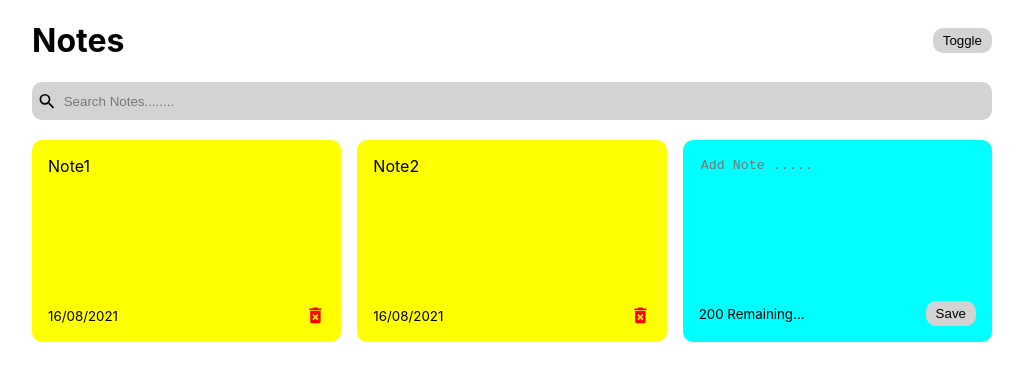
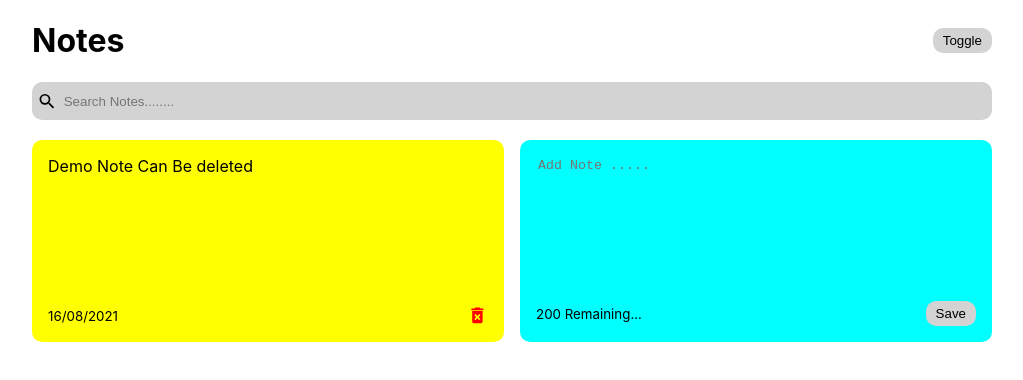
Before and after one commit to gaurangbhatt19/ReactStickyNotes, a React (Create React App) app: page / in a window 1280 px wide. Shown: the top 380 px of the page, without its empty margins (128-1151 px from the left). Built offline with nearby package versions, Linux system fonts and the light colour scheme.

Commit message:
React_Notes

```diff
--- a/public/index.html
+++ b/public/index.html
@@ -24,7 +24,7 @@
       work correctly both with client-side routing and a non-root public URL.
       Learn how to configure a non-root public URL by running `npm run build`.
     -->
-    <title>React App</title>
+    <title>React Notes App</title>
   </head>
   <body>
     <noscript>You need to enable JavaScript to run this app.</noscript>
--- a/src/App.js
+++ b/src/App.js
@@ -8,12 +8,7 @@ const App = () => {
   const [notes, setNotes] = useState([
     {
       id: nanoid(),
-      text: "Note1",
-      date: "16/08/2021",
-    },
-    {
-      id: nanoid(),
-      text: "Note2",
+      text: "Demo Note Can Be deleted",
       date: "16/08/2021",
     },
   ]);
```
